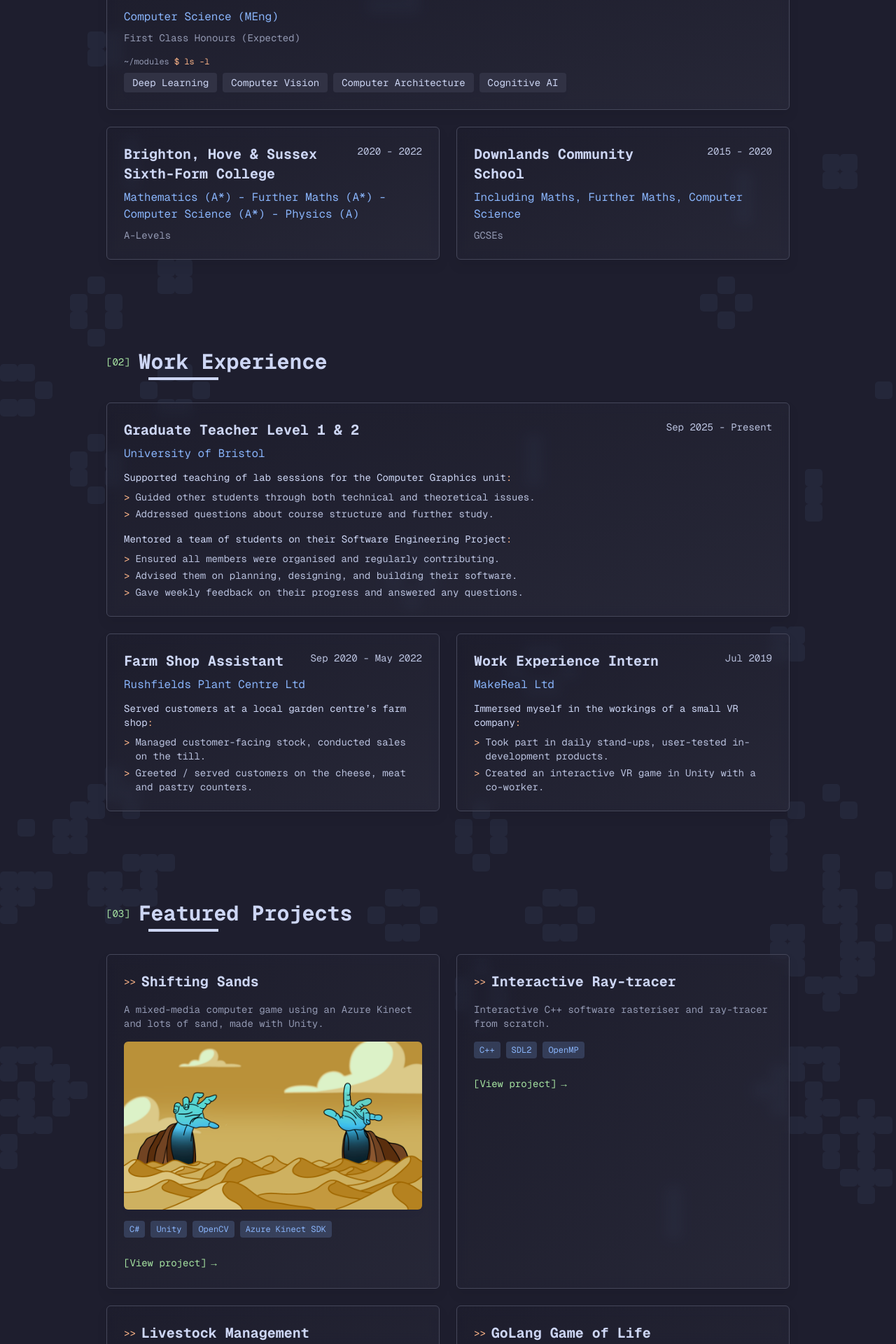
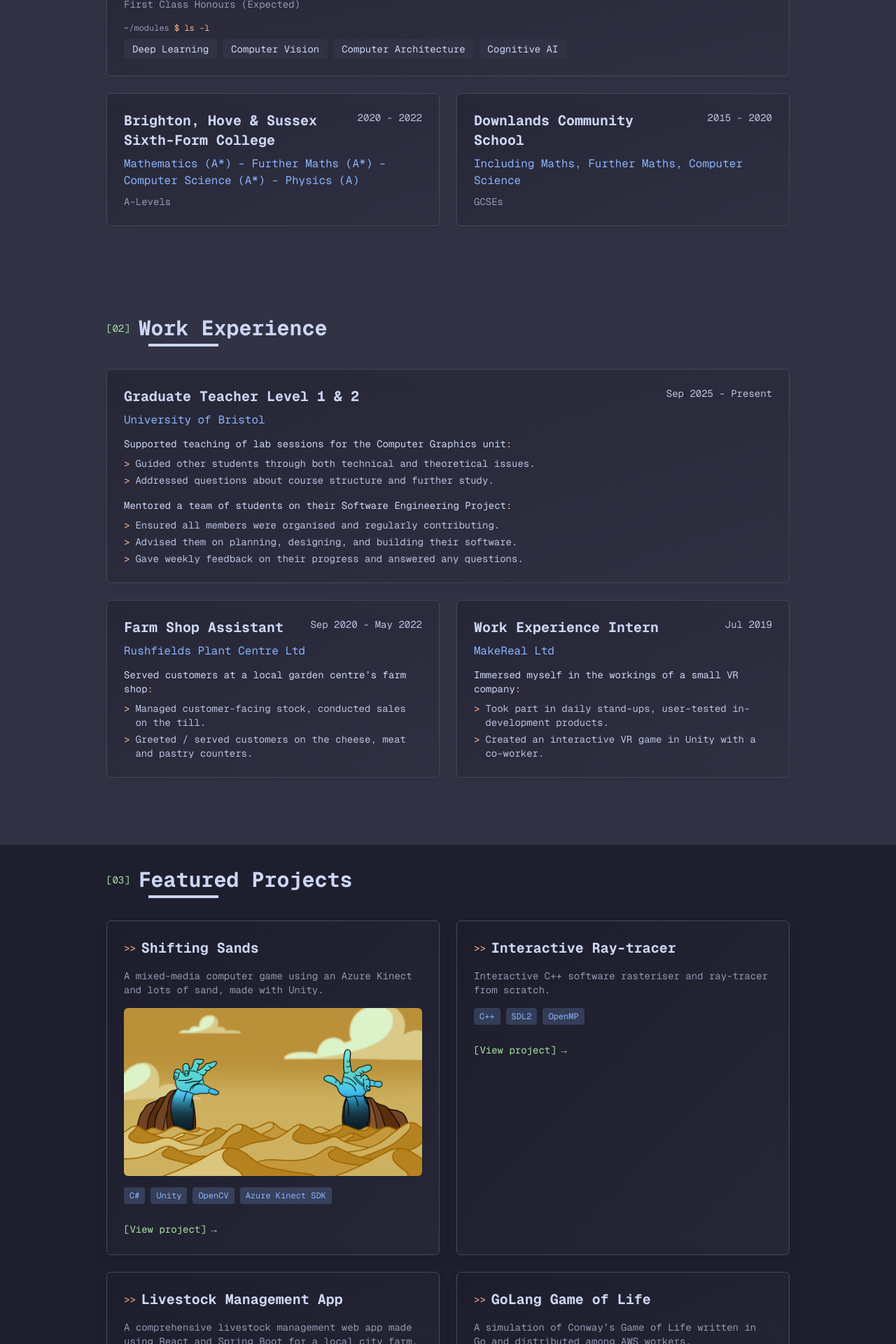
Before and after one commit to sd22404/portfolio, a Next.js app: page /portfolio/ in a window 1280 px wide. Shown: the part 880-2800 px from the top of the page at 70% size. Built offline with nearby package versions, Linux system fonts and the light colour scheme.

Commit message:
background bands

```diff
--- a/app/components/Awards.tsx
+++ b/app/components/Awards.tsx
@@ -4,7 +4,7 @@ import Award from './sub/Award';
 
 export default function Awards() {
     return (
-        <Section id="awards">
+        <Section id="awards" bgColour='background-lighter'>
             <SectionHeading number="05">Awards & Recognition</SectionHeading>
             <div className="grid md:grid-cols-2 2xl:grid-cols-3 gap-6">
                 {/** Star icon */}
--- /dev/null
+++ b/app/components/Background.tsx
@@ -0,0 +1,10 @@
+import GoLBackground from "@/app/components/sub/GoLBackground";
+
+export default function Background({variant = 'default'}: {variant?: 'default' | 'gol'}) {
+    return (
+        <>
+            {variant == 'gol' ? <GoLBackground /> :
+            <div className={`absolute inset-0 -z-10 bg-background w-full h-full overflow-hidden`}></div>}
+        </>
+    );
+}
--- a/app/components/Education.tsx
+++ b/app/components/Education.tsx
@@ -8,7 +8,7 @@ import TagContainer from './ui/TagContainer';
 
 export default function Education() {
   return (
-    <Section id="education">
+    <Section id="education" bgColour='background-lighter'>
       <SectionHeading number="01">Education</SectionHeading>
       <div className="grid lg:grid-cols-2 gap-6">
         <Card variant="raised" className="lg:col-span-2">
--- a/app/components/Experience.tsx
+++ b/app/components/Experience.tsx
@@ -7,7 +7,7 @@ import Subtitle from './ui/Subtitle';
 
 export default function Experience() {
   return (
-    <Section id="experience">
+    <Section id="experience" bgColour='background-lighter'>
       <SectionHeading number="02">Work Experience</SectionHeading>
       <div className="grid lg:grid-cols-2 gap-6">
         <Card variant="raised" className="lg:col-span-2">
--- a/app/components/Projects.tsx
+++ b/app/components/Projects.tsx
@@ -36,9 +36,9 @@ export const projects: Project[] = [
     tags: ["C++", "SDL2", "OpenMP"],
   },
   {
-    slug: "livestock-management-app",
+    slug: "livestock-management",
     ticker: "LMA",
-    title: "Livestock Management",
+    title: "Livestock Management App",
     description: "A comprehensive livestock management web app made using React and Spring Boot for a local city farm.",
     content: [
       `Collaborated on a GitHub repository; made use of branches, created and reviewed PRs.`,
@@ -49,7 +49,7 @@ export const projects: Project[] = [
     tags: ["React", "TypeScript", "Spring Boot", "MongoDB", "Docker"],
   },
   {
-    slug: "distributed-game-of-life",
+    slug: "game-of-life",
     ticker: "GOL",
     title: "GoLang Game of Life",
     description: "A simulation of Conway’s Game of Life written in Go and distributed among AWS workers.",
--- a/app/components/Skills.tsx
+++ b/app/components/Skills.tsx
@@ -8,7 +8,7 @@ import TagContainer from './ui/TagContainer';
 
 export default function Skills() {
   return (
-    <Section id="skills">
+    <Section id="skills" bgColour='background-lighter'>
       <SectionHeading number="04">Skills & Technologies</SectionHeading>
       <div className="grid md:grid-cols-2 lg:grid-cols-3 gap-6">
         <Card variant="glow">
--- a/app/components/ui/Section.tsx
+++ b/app/components/ui/Section.tsx
@@ -2,14 +2,17 @@ import { ReactNode } from 'react';
 
 interface SectionProps {
   id?: string;
+  bgColour?: string;
   children: ReactNode;
   className?: string;
 }
 
-export default function Section({ id, children, className = '' }: SectionProps) {
+export default function Section({ id, children, bgColour = 'background', className = '' }: SectionProps) {
   return (
-    <section id={id} className={`max-w-5xl 2xl:max-w-7xl mx-auto px-4 sm:px-6 pb-8 sm:pb-12 pt-16 sm:pt-20 scroll-mt-20 ${className}`}>
-      {children}
-    </section>
+    <div className={`w-screen bg-${bgColour}`}>
+      <section id={id} className={`max-w-5xl 2xl:max-w-7xl mx-auto px-4 sm:px-6 pt-6 sm:pt-8 pb-20 sm:pb-24 scroll-mt-20 ${className}`}>
+        {children}
+      </section>
+    </div>
   );
 }
--- a/app/page.tsx
+++ b/app/page.tsx
@@ -1,4 +1,4 @@
-import Background from './components/GoLBackground';
+import Background from './components/Background';
 import Header from './components/Header';
 import Hero from './components/Hero';
 import Education from './components/Education';
--- a/app/projects/[slug]/page.tsx
+++ b/app/projects/[slug]/page.tsx
@@ -5,7 +5,7 @@ import Tag from "@/app/components/ui/Tag";
 import TagContainer from "@/app/components/ui/TagContainer";
 import Link from "@/app/components/ui/Link";
 import { notFound } from "next/navigation";
-import Background from "@/app/components/GoLBackground";
+import Background from "@/app/components/Background";
 import { projects } from "@/app/components/Projects";
 import Header from "@/app/components/Header";
 import MediaCarousel from "@/app/components/sub/MediaCarousel";
@@ -36,7 +36,7 @@ export default async function ProjectPage({ params }: { params: Promise<{ slug:
     return (
         <div className="relative min-h-screen flex flex-col">
             <Header />
-            <Background />
+            {slug == 'game-of-life' ? <Background variant="gol" /> : <Background />}
             <div className={`flex-1 grid grid-cols-1 ${hasMedia ? 'xl:grid-cols-2 xl:max-h-screen' : ''} gap-8 px-4`}>
                 <Section id="text">
                     <SectionHeading number={project.ticker || project.title.slice(0, 3).toUpperCase()}>{project.title}</SectionHeading>
```
Also changed, not shown: app/components/sub/GoLBackground.tsx (renamed from app/components/GoLBackground.tsx).
